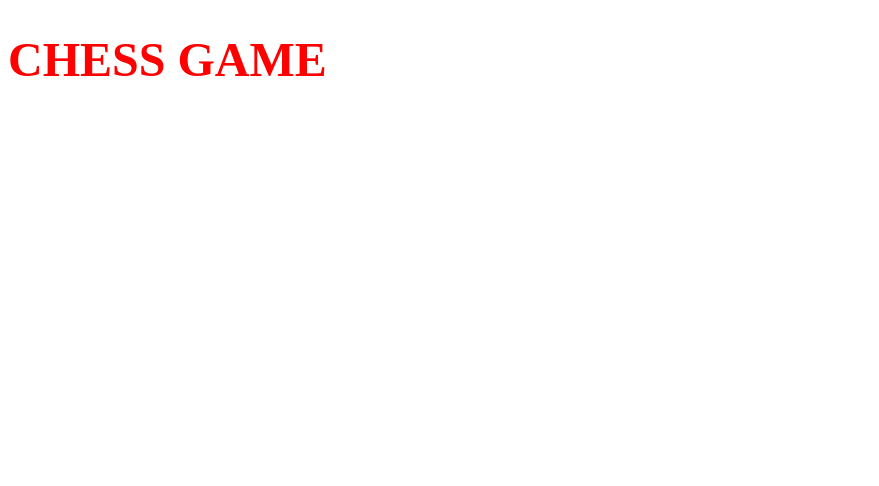
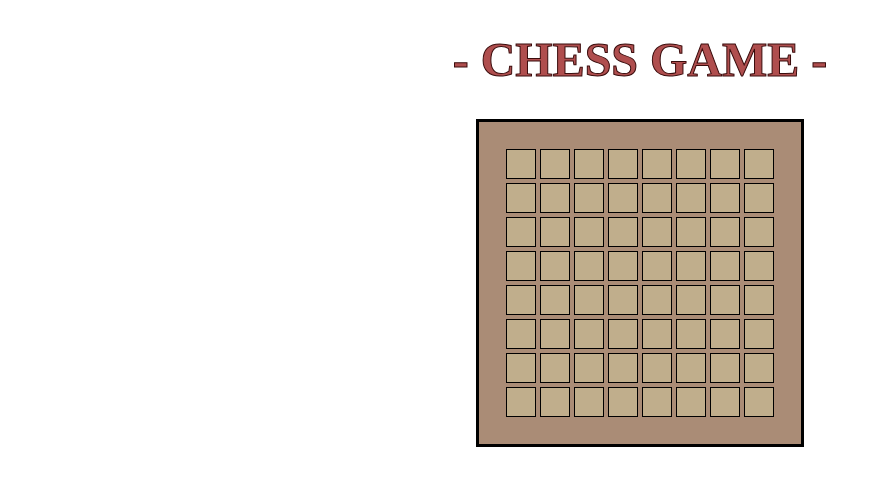
Before and after one commit to danielgiron/chess, a plain HTML site: page index.html in a window 1280 px wide. Shown: the whole page, without its empty margins (0-879 px from the left). Drawn offline with Linux system fonts and the light colour scheme.

Commit message:
Board Initialization + Selection
The board layout is initialized and drawn. Individual cells may be selected by unique id on click.

Next step likely setting up starting position of all pieces.

```diff
--- a/index.html
+++ b/index.html
@@ -1,14 +1,17 @@
 <!DOCTYPE html>
 <html lang="en">
-<head>
-    <meta charset="UTF-8">
-    <meta http-equiv="X-UA-Compatible" content="IE=edge">
-    <meta name="viewport" content="width=device-width, initial-scale=1.0">
+  <head>
+    <meta charset="UTF-8" />
+    <meta http-equiv="X-UA-Compatible" content="IE=edge" />
+    <meta name="viewport" content="width=device-width, initial-scale=1.0" />
     <title>Chess</title>
-    <link rel="stylesheet" href="style.css">
-</head>
-<body>
-    <h1>CHESS GAME</h1>
-    <script src = "script.js"></script>
-</body>
+    <link rel="stylesheet" href="style.css" />
+  </head>
+  <body>
+    <h1>- CHESS GAME -</h1>
+
+    <div class="board__container"></div>
+
+    <script src="script.js"></script>
+  </body>
 </html>
--- a/script.js
+++ b/script.js
@@ -1 +1,42 @@
-console.log('chess');
+//selectors
+boardContainer = document.querySelector(".board__container");
+
+////initializing board
+let board = [];
+
+for (let i = 0; i < 8; i++) {
+  let row = [];
+  for (let n = 0; n < 8; n++) {
+    let cell = "" + i + n;
+    row.push(cell);
+  }
+  board.push(row);
+}
+
+board.forEach((row) => {
+  row.forEach((cell) => {
+    const newBlock = document.createElement("div");
+    newBlock.classList.add("gridBlock");
+    //console.log(cell);
+    newBlock.id = cell;
+    boardContainer.appendChild(newBlock);
+  });
+  const br = document.createElement("br");
+  boardContainer.appendChild(br);
+});
+////end of inititializing board
+
+//to select cell on boardContainer
+boardContainer.onclick = (e) => {
+  console.log(e.target.id); // get the element by id
+  var cell = document.getElementById(e.target.id);
+  try {
+    if (cell.innerText === "") {
+      cell.innerText = "♕";
+    } else {
+      cell.innerText = "";
+    }
+  } catch {
+    //not a cell
+  }
+};
--- a/style.css
+++ b/style.css
@@ -1,4 +1,35 @@
 h1 {
-    color: red;
-    font-size: 3rem;
+  position: relative;
+  font-size: 3rem;
+  text-align: center;
+  -webkit-text-fill-color: rgb(175, 78, 78);
+  -webkit-text-stroke-width: 1px;
+  -webkit-text-stroke-color: rgb(58, 12, 12);
 }
+
+.board__container {
+  position: relative;
+  margin: 0 auto;
+  background-color: rgb(170, 140, 118);
+  box-sizing: content-box;
+  border: 3px solid black;
+  height: fit-content;
+  width: fit-content;
+  padding: 25px;
+}
+
+.gridBlock {
+  --size: 30px;
+  font-size: 1.5rem;
+  display: inline-block;
+  box-sizing: border-box;
+  text-align: center;
+  vertical-align: middle;
+  border: 1px solid black;
+  background-color: rgb(192, 174, 140);
+  height: var(--size);
+  width: var(--size);
+  margin: 2px 2px;
+  cursor: pointer;
+  overflow: hidden;
+}
```
